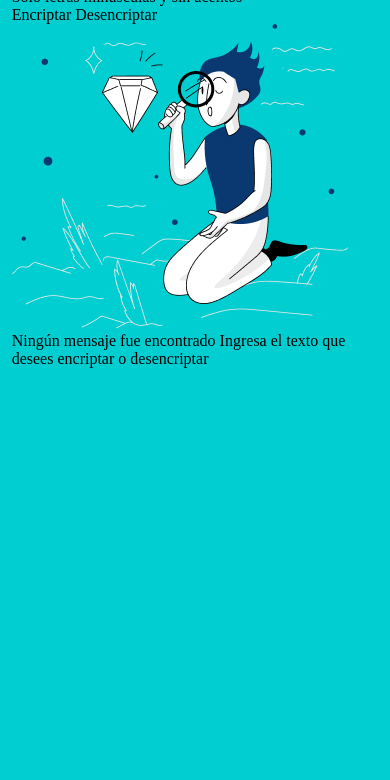
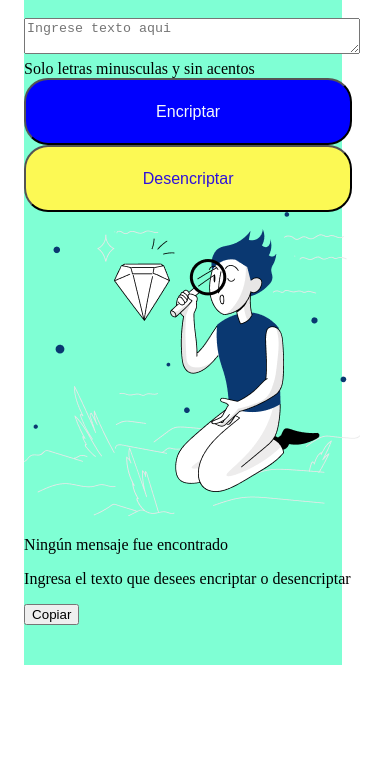
Before and after one commit to ChristianRiveraR/proyecto-criptografia, a plain HTML site: page index.html in a window 390 px wide. Shown: the part 76-856 px from the top of the page. Drawn offline with Linux system fonts and the light colour scheme.

Commit message:
Add files via upload

```diff
--- /dev/null
+++ b/css/style.css
@@ -0,0 +1,80 @@
+
+body {
+    /*background-color: #00CED1;*/
+}
+header{
+    /*background-color: #F3F5Fc;*/
+}
+.header{
+    background-color: antiquewhite;
+    display: flex;
+    width: 90%;
+    margin: auto;
+}
+.header_logo {
+    margin-top 40px;
+
+}
+.principal{
+    background-color: aquamarine;
+    width: 85%;
+    margin: auto 40px auto auto;
+    display: grid;
+    grid-template-columns: 60% 40%;
+    min-height: calc(100vh - 91px - 72px);
+    align-items: end;
+}
+.izquierda{
+    /*background-color: beige;*/
+    height: 85%;
+    display: flex;
+    flex-direction: column;
+    justify-content: space-between;
+}
+.Ingrese_texto{
+    width: 80%;
+    font-size: 32px;
+    resize: none;
+    background: ;
+    border: none;
+    outline: none;
+}
+.Ingrese__texto::placeholder{
+    color: rgb(123, 123, 170);
+}
+.izquierda__fooBotones__Izquierdos{
+    display: flex;
+    gap: 24px;
+    margin-top: 16px;
+}
+.Boton__Encriptar{
+    width: 328px;
+    height: 67px;
+    border-radius: 24px;
+    background-color: blue;
+    color: rgb(246, 250, 250);
+    font-size: 16px;
+}
+.Boton__Desencriptar{
+    width: 328px;
+    height: 67px;
+    border-radius: 24px;
+    background-color: rgb(252, 249, 84);
+    color: rgb(47, 17, 219);
+    font-size: 16px;
+}
+.derecho{
+    /*background-color: aliceblue;*/
+    height: calc(100% + 48px);
+}
+@media screen and (max-width: 770px) {
+    .principal{
+        grid-template-columns: 1fr;
+    }
+    .derecha{
+        height: 100%;
+    }
+    .Botones_Izquierdos{
+        justify-content: center;
+    }
+}
--- a/index.html
+++ b/index.html
@@ -4,25 +4,36 @@
     <meta charset="UTF-8">
     <meta name="viewport" content="width=device-width, initial-scale=1.0">
     <title>Encriptador</title>
-    <link rel="stylesheet" href="style.css">
-    </head>
+    <link rel="stylesheet" href="./css/reset.css">
+    <link rel="stylesheet" href="./css/style.css">
+</head>
 <body>
-    <header></header>
-    <main class="presentacion">
-        <section class="presentacion__encriptador"
-        <h1>Ingrese el texto aqui</h1>
-        <img src="Logo.png">
-        <p class "presentacion__encriptador__parrafo">Solo letras minúsculas y sin acentos</p>
-        <a>Encriptar</a>
-        <a>Desencriptar</a>
-        <img src="Muñeco.png">
-        <p>Ningún mensaje fue encontrado
-            Ingresa el texto que desees encriptar o desencriptar</p>
+    <header>
+        <div class="logo">
+        <img class="src=./imagenes.logo" src="./imagenes/Logo.png" alt="">
+        </div>
+    </header>
+    <main>
+        <div class="principal">
+            <div class="izquierda">
+                <textarea placeholder="Ingrese texto aqui"></textarea>
+                <div class="Ingrese__texto">
+                    <span>Solo letras minusculas y sin acentos</span>
+                    <div class="Botones__Izquierdos ">
+                        <button class="Boton__Encriptar">Encriptar</button>
+                        <button class="Boton__Desencriptar">Desencriptar</button>
+                    </div>
+                </div>
+            </div>
+                <div class="derecha">
+                <img src="./Imagenes/Muñeco.png" alt="">
+                <p>Ningún mensaje fue encontrado</p>
+                <p>Ingresa el texto que desees encriptar o desencriptar</p>
+                <button>Copiar</button>
 
-
-
+            </div>
+        </div>
     </main>
     <footer></footer>
-
 </body>
 </html>
```
Also changed, not shown: css/reset.css (added), imagenes/Indicacion.png (added), imagenes/Logo.png (added), imagenes/Muñeco.png (added).
